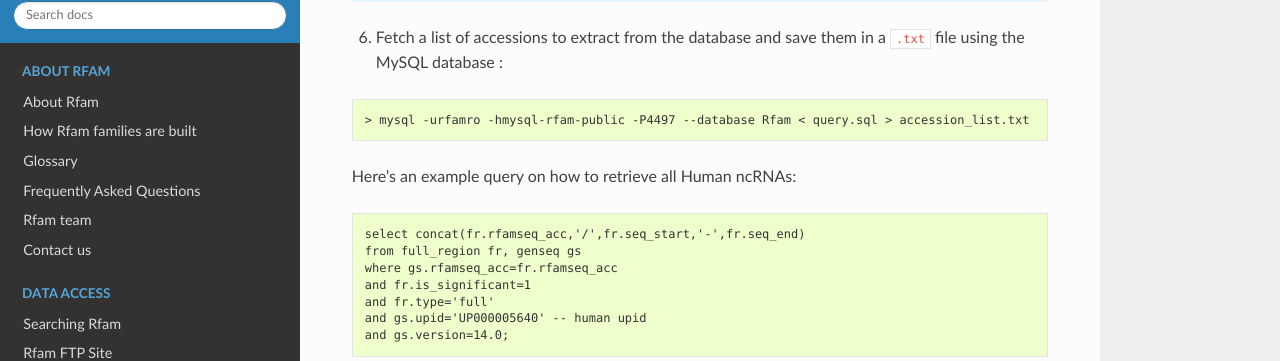
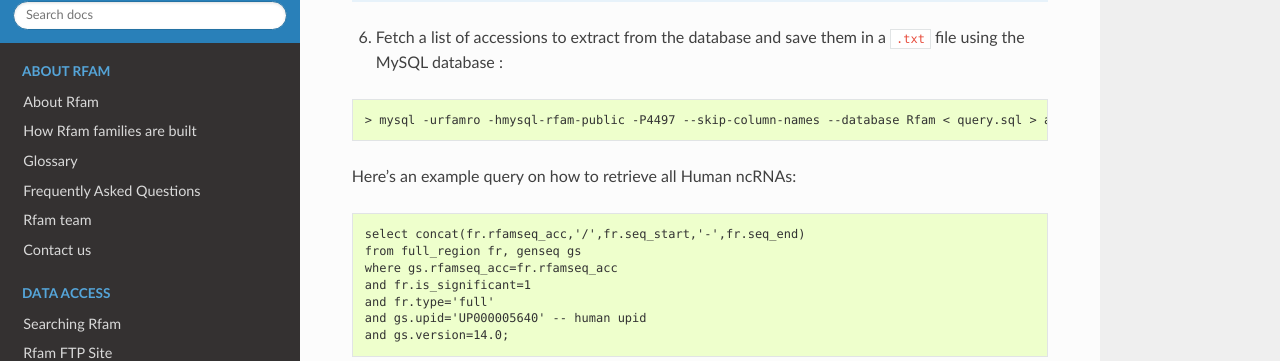
Before and after one commit to Rfam/rfam-docs, a Sphinx documentation site: the page built from docs/source/sequence-extraction.rst, in a window 1280 px wide and 900 px high, scrolled down 1025 px. Shown: the part 147-508 px from the top of the window. Built offline with Sphinx 7.4.7 and the Read the Docs theme 2.0.0, drawn with Linux system fonts in a browser that asks for light colours.

Commit message:
Added option to skip column names upon query execution

```diff
--- a/docs/source/sequence-extraction.rst
+++ b/docs/source/sequence-extraction.rst
@@ -49,7 +49,7 @@
 
 ::
 
-	> mysql -urfamro -hmysql-rfam-public -P4497 --database Rfam < query.sql > accession_list.txt
+	> mysql -urfamro -hmysql-rfam-public -P4497 --skip-column-names --database Rfam < query.sql > accession_list.txt
 
 ..
 
```
